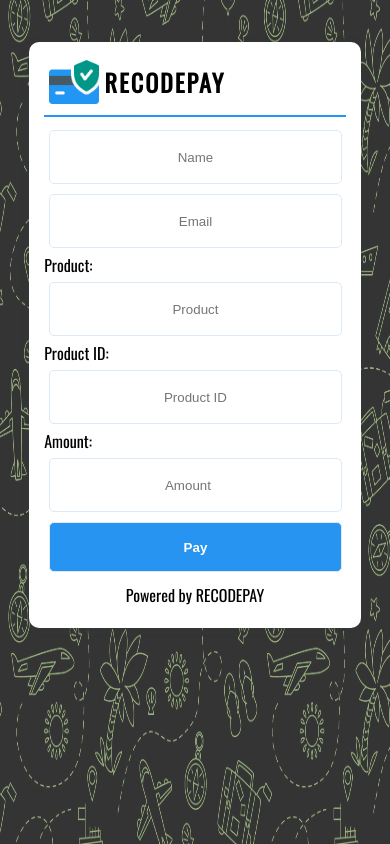
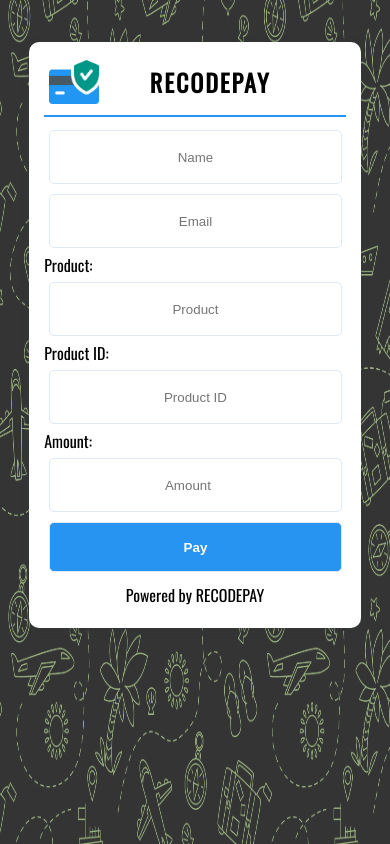
Before and after one commit to piyush-jaiswal-projects/payment-app, a React (Create React App) app in the folder client/: page / in a window 390 px wide. Built offline with nearby package versions, Linux system fonts and the light colour scheme.

Commit message:
Bug Fixed

```diff
--- a/client/src/components/CompanyInfo/companyInfo.css
+++ b/client/src/components/CompanyInfo/companyInfo.css
@@ -28,3 +28,9 @@
     text-align: left;
     letter-spacing: 2px;
 }
+
+@media screen and (max-width: 600px) {
+    .name{
+        justify-content: center;
+    }
+}
```
